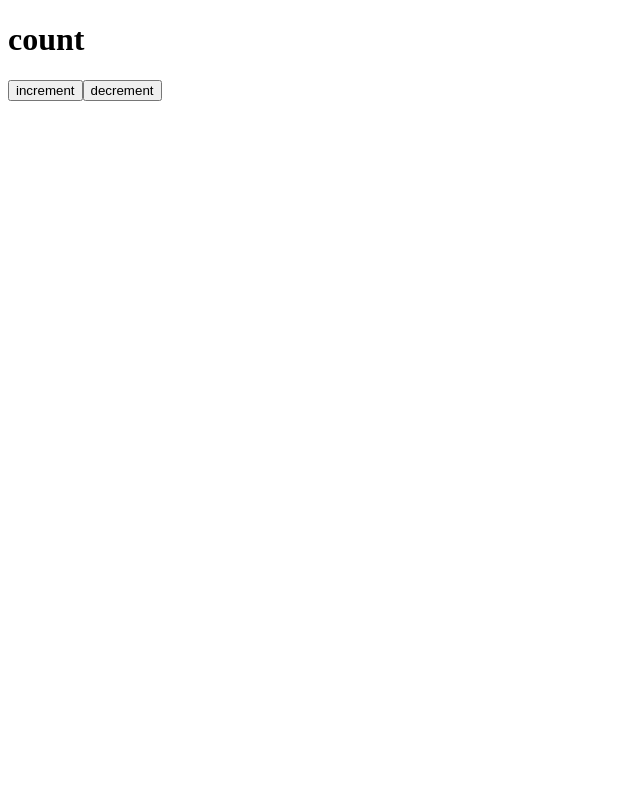
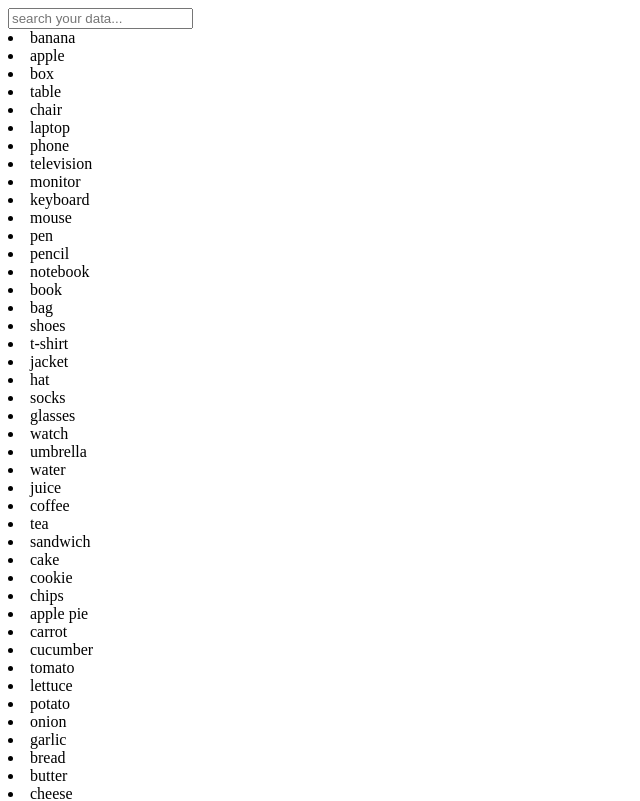
Before and after one commit to ramji023/React-practice, a React (Vite) app: page / in a window 1280 px wide. Shown: the top 801 px of the page, without its empty margins (0-640 px from the left). Built offline with nearby package versions, Linux system fonts and the light colour scheme.

Commit message:
implement debounce search

```diff
--- a/src/App.tsx
+++ b/src/App.tsx
@@ -1,8 +1,8 @@
-import Count from "./interview Questions/customHook/Count"
+import DebounceSearchBox from "./interview Questions/searchFilter/DebounceSearchBox"
 
 function App() {
   return (
-    <Count/>
+    <DebounceSearchBox/>
   )
 }
 
--- /dev/null
+++ b/src/interview Questions/searchFilter/DebounceSearchBox.tsx
@@ -0,0 +1,30 @@
+import { useEffect, useState } from "react";
+import { items } from "./Items"
+
+const DebounceSearchBox = () => {
+    const [searchInput, setSearchInput] = useState("");
+    const [searchedData, setSearchedData] = useState(items);
+    useEffect(() => {
+        const timer = setTimeout(() => {
+            const result = items.filter((item) => {
+                return item.toLowerCase().includes(searchInput.toLowerCase());
+            })
+            setSearchedData(result);
+        }, 500)
+        return ()=>{
+           return clearInterval(timer);
+        };
+    }, [searchInput])
+    return (
+        <>
+            <input type="text" placeholder="search your data..." value={searchInput} onChange={(e) => setSearchInput(e.target.value)} />
+            {searchedData && (
+                searchedData.map((list, index) => (
+                    <li key={index}>{list}</li>
+                ))
+            )}
+        </>
+    )
+}
+
+export default DebounceSearchBox;
```
